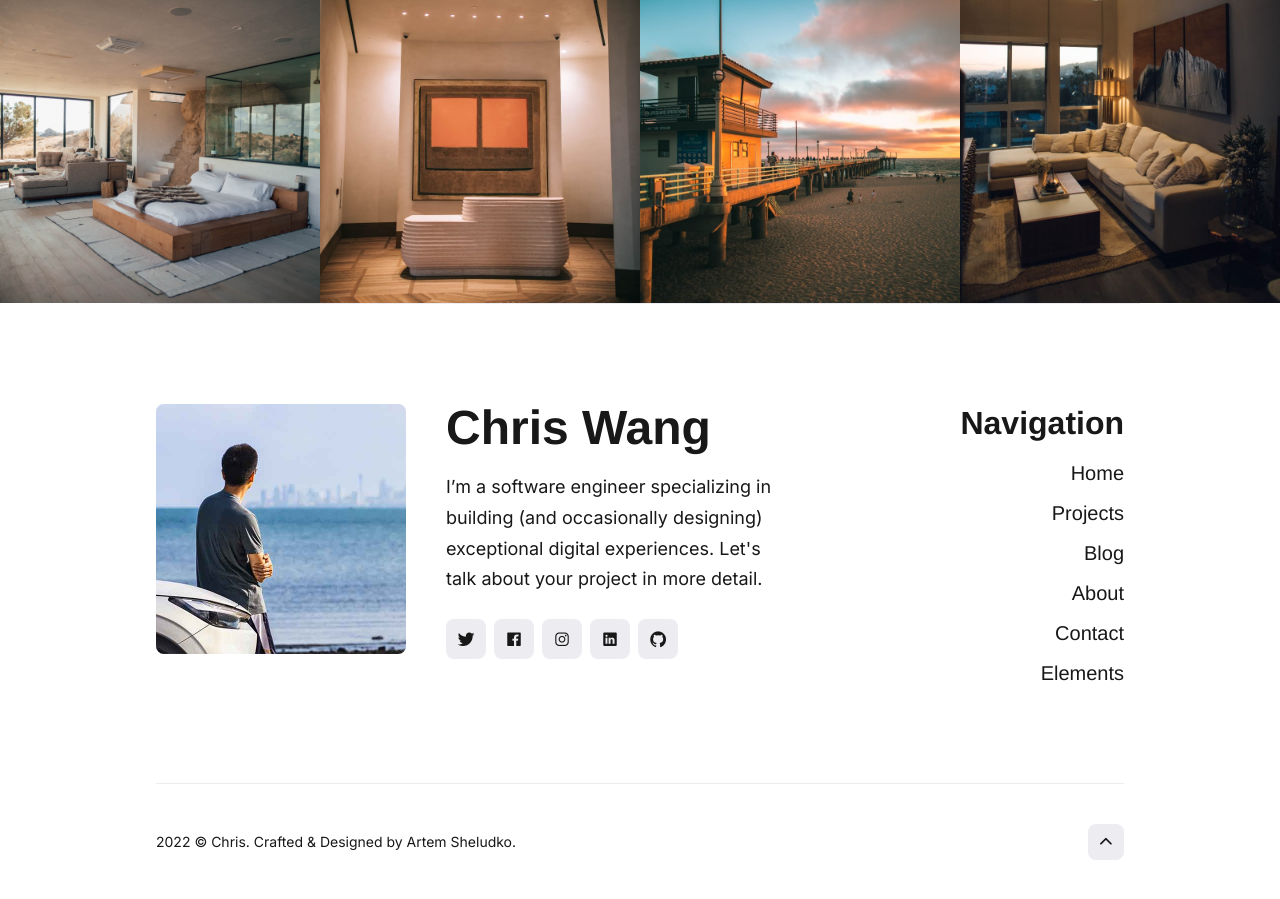
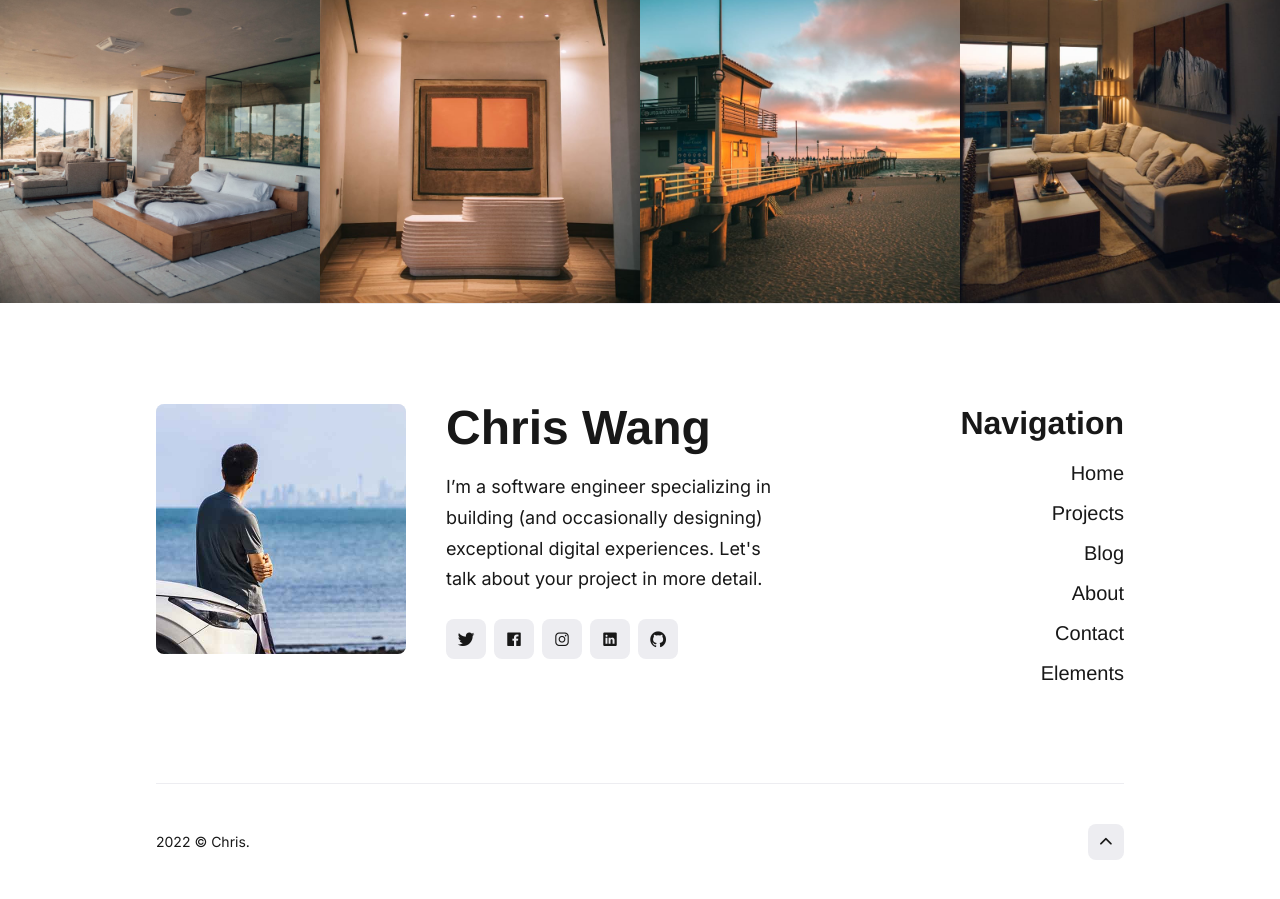
Before and after one commit to babyhedgehog/babyhedgehog.github.io, a Jekyll site: the page built from index.html, in a window 1280 px wide and 900 px high, scrolled down 3729 px. Built offline with Jekyll 4.4.1, drawn with Linux system fonts in a browser that asks for light colours; nearby versions of some CDN libraries; some web fonts are replaced.

Commit message:
Updated footer and 2nd profile picture.

```diff
--- a/_includes/footer.html
+++ b/_includes/footer.html
@@ -71,7 +71,7 @@
       <div class="col col-12">
         <div class="footer__info">
           <div class="footer__info-box">
-            <div class="copyright">{{site.time | date: '%Y'}} &copy; <a href="/">{{site.data.settings.title}}</a>. Crafted & Designed by <a href="https://jekyllthemes.io/developers/artem-sheludko">Artem Sheludko</a>.</div>
+            <div class="copyright">{{site.time | date: '%Y'}} &copy; <a href="/">{{site.data.settings.title}}</a>. <!--Crafted & Designed by <a href="https://jekyllthemes.io/developers/artem-sheludko">Artem Sheludko</a>.--></div>
             <div class="top" title="Top"><i class="ion ion-ios-arrow-up"></i></div>
           </div>
         </div>
```
Also changed, not shown: images/01-2.jpg.
